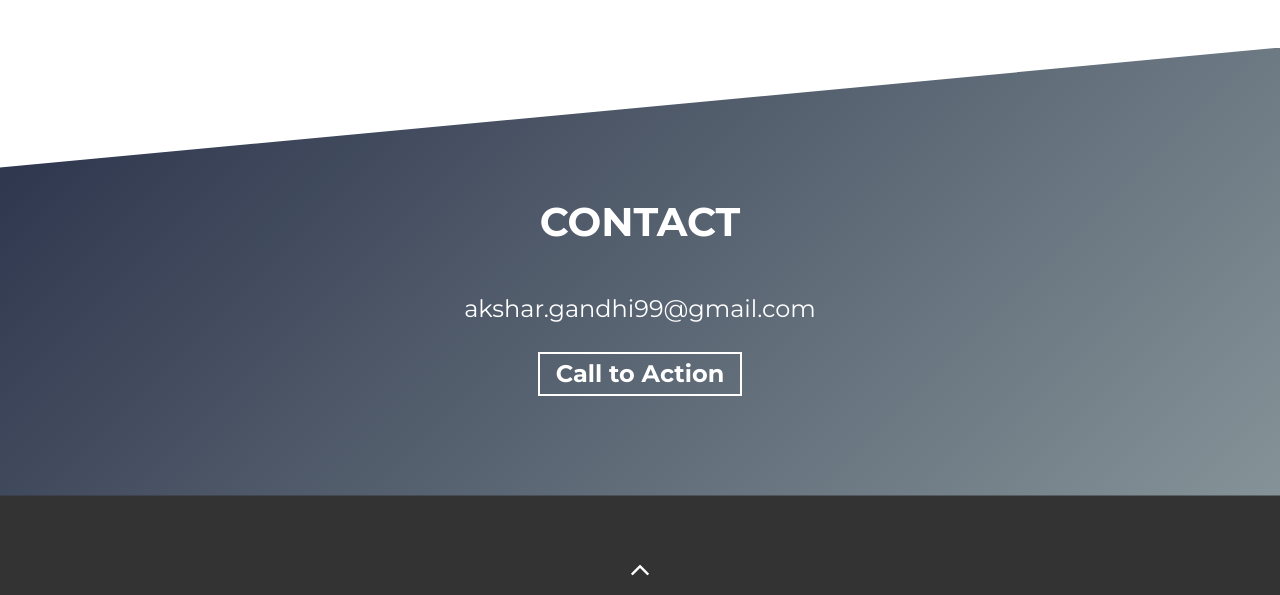
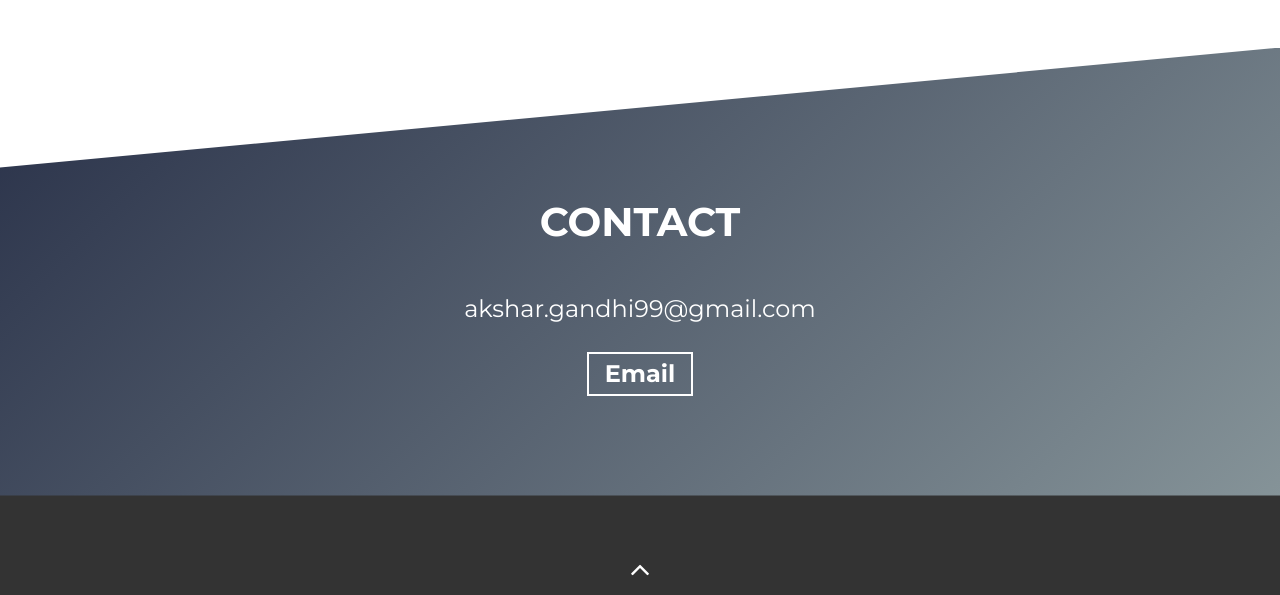
Before and after one commit to agandhi1999/projects-page, a website built with Parcel: page src/index.html in a window 1280 px wide. Shown: the part 7576-8171 px from the top of the page. Built offline with nearby package versions, Linux system fonts and the light colour scheme.

Commit message:
Changed Call To Action Button Text

```diff
--- a/src/index.html
+++ b/src/index.html
@@ -860,7 +860,7 @@
             target="_blank"
             class="cta-btn cta-btn--resume"
             href="mailto:akshar.gandhi99@gmail.com"
-            >Call to Action</a
+            >Email</a
           >
         </div>
       </div>
```
